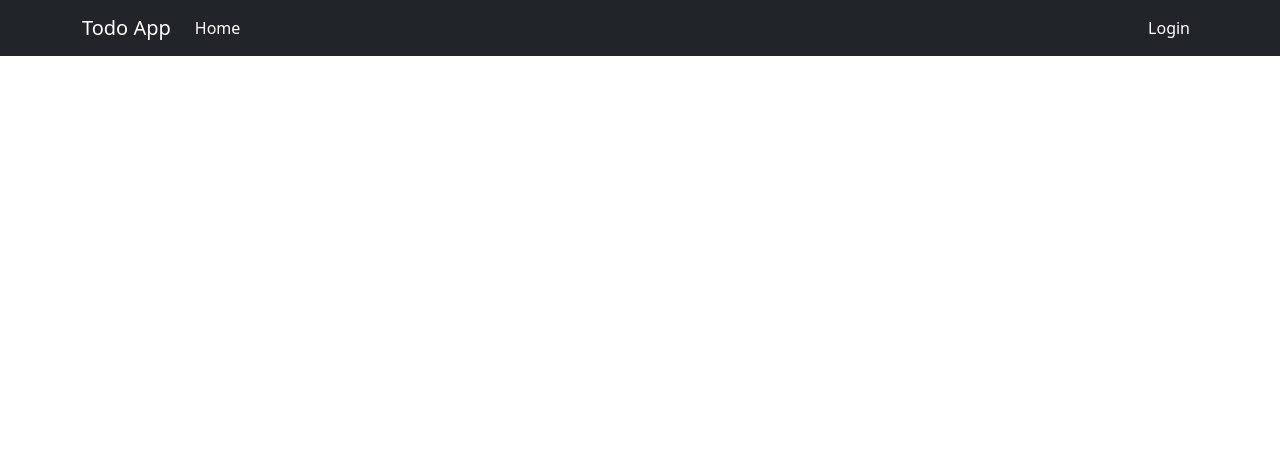
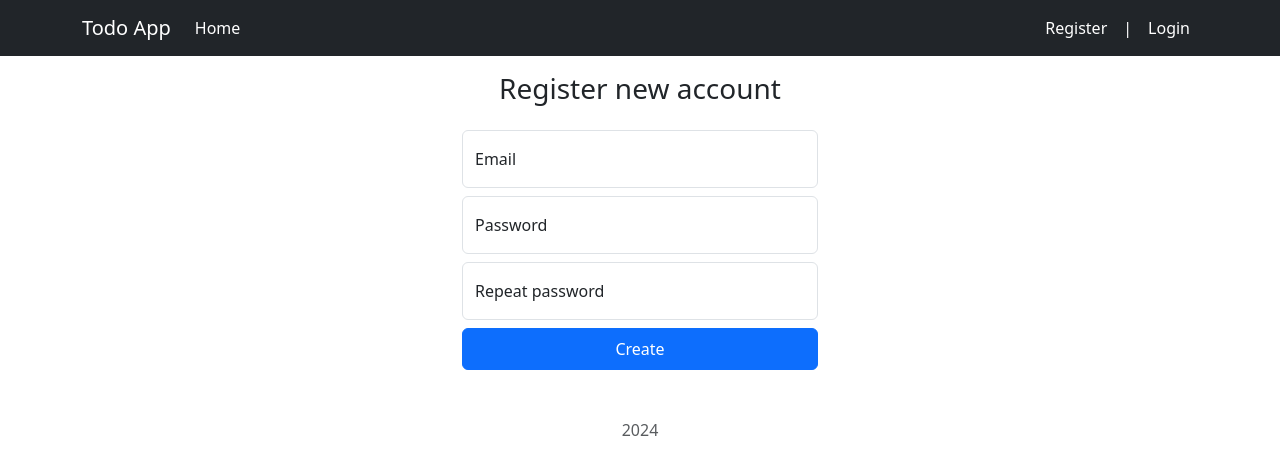
Before and after one commit to nquidox/TodoAppFrontend, a Vue app: page /register in a window 1280 px wide. Before the commit this address had no page. Shown: the top 474 px of the page. Built offline with nearby package versions, Linux system fonts and the light colour scheme.

Commit message:
register component added

```diff
--- a/src/components/Navbar.vue
+++ b/src/components/Navbar.vue
@@ -37,7 +37,6 @@ export default {
           <li class="nav-item">
             <router-link to="/" class="nav-link active">Home</router-link>
           </li>
-
           <li class="nav-item" v-if="isAuth">
             <router-link to="/todo-lists" class="nav-link active">ToDo Lists</router-link>
           </li>
@@ -45,9 +44,15 @@ export default {
 
           <div v-if="!isAuth">
             <ul class="navbar-nav me-auto mb-2 mb-lg-0">
-            <li class="nav-item">
-              <router-link to="/login" class="nav-link active">Login</router-link>
-            </li>
+              <li>
+                <router-link to="/register" class="nav-link active">Register</router-link>
+              </li>
+              <li class="nav-item">
+                <span class="nav-link active">|</span>
+              </li>
+              <li class="nav-item">
+                <router-link to="/login" class="nav-link active">Login</router-link>
+              </li>
             </ul>
           </div>
 
--- a/src/components/TodoList.vue
+++ b/src/components/TodoList.vue
@@ -100,10 +100,14 @@ export default {
     <div class="card mt-3">
       <div class="card-header card-header-green d-flex justify-content-between">
         <div v-if="!list.isEdit">
-          <span> {{ list.title }} </span>
+          <span class="fs-6" @click="editList(list)"> {{ list.title }} </span>
         </div>
         <div v-else>
-          <input class="border-black border-2" v-model="list.newTitle" placeholder="list.title" />
+          <input class="border-black border-2"
+                 v-model="list.newTitle"
+                 @keyup.enter="saveList(list)"
+                 @keyup.esc="list.isEdit = !list.isEdit"
+                 placeholder="list.title" />
           <img src="../assets/icons/check.svg" class="hover-image bordered m-1" @click="saveList(list)" alt="save" height="24" width="24" />
           <img src="../assets/icons/cancel.svg" class="hover-image m-1" @click="list.isEdit = !list.isEdit" alt="cancel" height="24" width="24" />
         </div>
@@ -115,19 +119,32 @@ export default {
       </div>
       <ol class="list-group list-group-flush">
         <li class="list-group-item" v-for="task in tasks" :key="task">
-          <span class="fs-6" v-if="!task.isEdit">
+          <div class="d-flex justify-content-between">
+
+            <div class="fs-6" v-if="!task.isEdit">
               <img src="../assets/icons/circle.svg" class="m-1" alt="*" height="24" width="24" />
-            {{ task.title }}
-          </span>
-          <span v-else>
+              <span class="fs-6" @click="editTask(task)">{{ task.title }}</span>
+            </div>
+
+            <div v-else>
               <img src="../assets/icons/circle.svg" class="m-1" alt="*" height="24" width="24" />
-            <input class="border-black border-2" v-model="task.title" placeholder="Task title" />
+              <input class="border-black border-2"
+                     v-model="task.title"
+                     @keyup.enter="saveTask(task)"
+                     @keyup.esc="task.isEdit = !task.isEdit"
+                     placeholder="Task title" />
               <img src="../assets/icons/check.svg" class="hover-image bordered m-1" @click="saveTask(task)" alt="save" height="24" width="24" />
               <img src="../assets/icons/cancel.svg" class="hover-image m-1" @click="task.isEdit = !task.isEdit" alt="cancel" height="24" width="24" />
-          </span>
+            </div>
+
+            <div>
               <img src="../assets/icons/edit.svg" class="hover-image m-1" @click="editTask(task)" alt="edit" height="24" width="24" />
               <img src="../assets/icons/trash.svg" class="hover-image m-1" @click="deleteTask(task)" alt="delete" height="24" width="24" />
+            </div>
+
+          </div>
         </li>
+
         <li class="list-group-item">
           <div v-if="!taskEdit">
             <span class="fs-6" @click="taskEdit = !taskEdit">
@@ -136,7 +153,7 @@ export default {
             </span>
           </div>
           <div v-else>
-            <input class="border-black border-2" v-model="task.title" placeholder="New task" />
+            <input class="border-black border-2" v-model="task.title" @keyup.enter="createTask(task)" placeholder="New task" />
             <img src="../assets/icons/check.svg" class="hover-image bordered m-1" @click="createTask(task)" alt="create" height="24" width="24" />
             <img src="../assets/icons/cancel.svg" class="hover-image m-1" @click="taskEdit = !taskEdit" alt="cancel" height="24" width="24" />
           </div>
--- a/src/router/index.js
+++ b/src/router/index.js
@@ -3,6 +3,7 @@ import HomeView from "@/views/HomeView.vue";
 import LoginView from "@/views/LoginView.vue";
 import PersonalView from "@/views/PersonalView.vue";
 import TodoListsView from "@/views/TodoListsView.vue";
+import RegisterView from "@/views/RegisterView.vue";
 
 const router = createRouter({
   history: createWebHistory(import.meta.env.BASE_URL),
@@ -18,6 +19,11 @@ const router = createRouter({
       component: LoginView
     },
     {
+      path: "/register",
+      name: "register",
+      component: RegisterView
+    },
+    {
       path: "/personal",
       name: "personal",
       component: PersonalView
--- /dev/null
+++ b/src/views/RegisterView.vue
@@ -0,0 +1,77 @@
+<script>
+import axios from "axios";
+export default {
+  name: "RegisterView",
+
+  data() {
+    return {
+      email: "",
+      password1: "",
+      password2: "",
+      login: "",
+      name: "",
+      surname: "",
+      createSuccess: false,
+    }
+  },
+  methods: {
+    async createUserReq(){
+      await axios.post(`/user`, {
+        email: this.email,
+        password: this.password1,
+        login: this.login,
+        name: this.name,
+        surname: this.surname
+      });
+    },
+
+    async createUser(){
+      if (this.email !== "" && this.password1 === this.password2){
+        this.login = this.email.split("@")[0];
+        await this.createUserReq();
+
+      this.createSuccess = true;
+      }
+    }
+  },
+}
+</script>
+
+<template>
+  <div class="container">
+    <div class="row justify-content-center" v-if="createSuccess === false">
+      <div class="col-4 m-3">
+        <form id="login_form" @submit.prevent="createUser">
+          <h1 class="h3 mb-3 fw-normal text-center">Register new account</h1>
+
+          <div class="form-floating mt-4">
+            <input v-model="email" type="text" class="form-control" id="floatingInput" placeholder="username" required />
+            <label for="floatingInput">Email</label>
+          </div>
+
+          <div class="form-floating mt-2">
+            <input v-model="password1" type="password" class="form-control" id="floatingPassword" placeholder="Password" required />
+            <label for="floatingPassword">Password</label>
+          </div>
+
+          <div class="form-floating mt-2">
+            <input v-model="password2" type="password" class="form-control" id="floatingPassword" placeholder="Password" required />
+            <label for="floatingPassword">Repeat password</label>
+          </div>
+
+          <button class="btn btn-primary w-100 py-2 mt-2" @click="login" type="submit">Create</button>
+          <p class="mt-5 mb-3 text-body-secondary text-center">2024</p>
+        </form>
+      </div>
+    </div>
+
+    <div class="row justify-content-center mt-3" v-else>
+      <span class="fs-3 text-center">Account created.</span>
+      <span class="fs-4 text-center">Please check your email for verification link to continue.</span>
+    </div>
+  </div>
+</template>
+
+<style scoped>
+
+</style>
--- a/src/views/TodoListsView.vue
+++ b/src/views/TodoListsView.vue
@@ -70,7 +70,11 @@ export default {
     </div>
     <div class="card mt-3" v-if="showCreateForm === true">
       <div class="card-header card-header-blue d-flex justify-content-center">
-        <input class="border-black border-2" v-model="newList.title" placeholder="Enter todo list name" />
+        <input class="border-black border-2"
+               v-model="newList.title"
+               @keyup.enter="createList(newList)"
+               @keyup.esc="showCreateForm = false"
+               placeholder="Enter todo list name" />
         <img src="../assets/icons/check.svg" class="hover-image bordered m-1" @click="createList(newList)" alt="create list" height="24" width="24" />
         <img src="../assets/icons/cancel.svg" class="hover-image m-1" @click="showCreateForm = false" alt="cancel" height="24" width="24" />
       </div>
```
Lines whose indentation alone changed are shown as unchanged.
